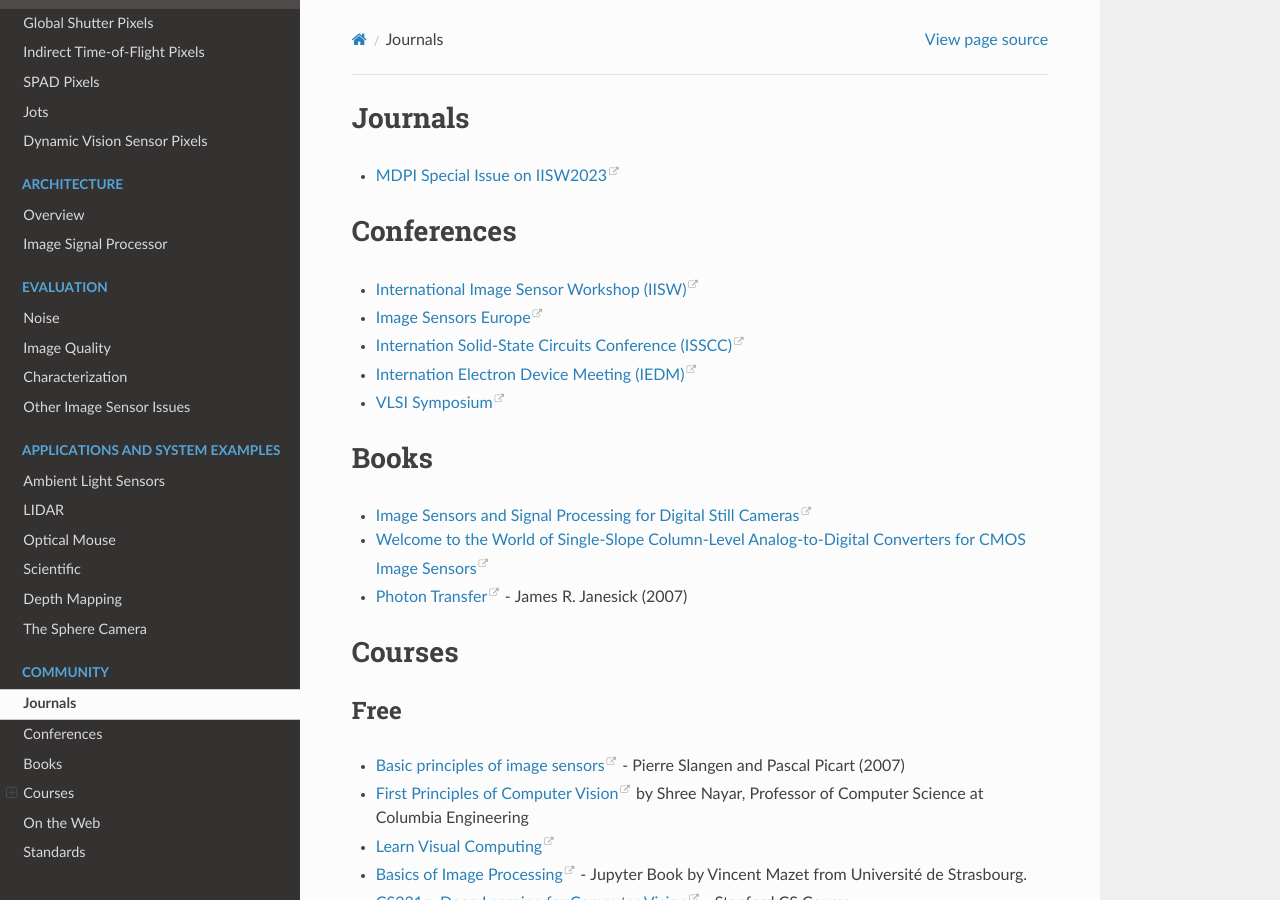
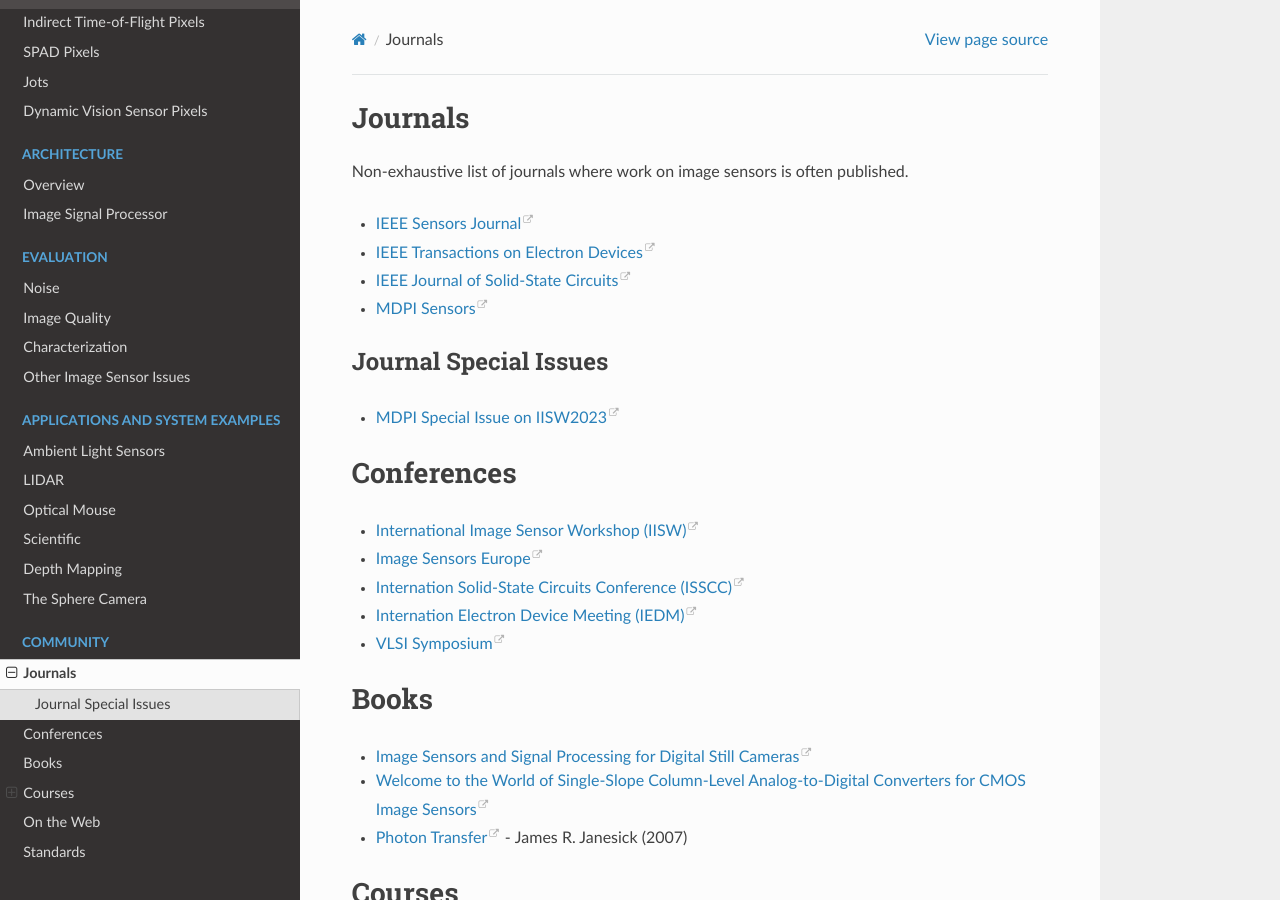
Before and after one commit to kaklin/digital-image-sensor-docs, a Sphinx documentation site: the page built from source/community/community.rst, in a window 1280 px wide and 900 px high. Built offline with Sphinx 7.4.7 and the Read the Docs theme 2.0.0, drawn with Linux system fonts in a browser that asks for light colours; pages that are not in the unit, such as notebooks, are missing from menus.

Commit message:
add journals

```diff
--- a/source/community/community.rst
+++ b/source/community/community.rst
@@ -5,7 +5,19 @@
 ========
 Journals
 ========
+Non-exhaustive list of journals where work on image sensors is often published.
 
+- `IEEE Sensors Journal <https://ieeexplore.ieee.org/xpl/RecentIssue.jsp?punumber=7361>`_
+
+- `IEEE Transactions on Electron Devices <https://ieeexplore.ieee.org/xpl/RecentIssue.jsp?punumber=16>`_
+
+- `IEEE Journal of Solid-State Circuits <https://ieeexplore.ieee.org/xpl/RecentIssue.jsp?punumber=4>`_
+
+- `MDPI Sensors <https://www.mdpi.com/journal/sensors>`_
+
+
+Journal Special Issues
+----------------------
 - `MDPI Special Issue on IISW2023 <https://www.mdpi.com/journal/sensors/special_issues/9M729X108X>`_
 
 ===========
```
